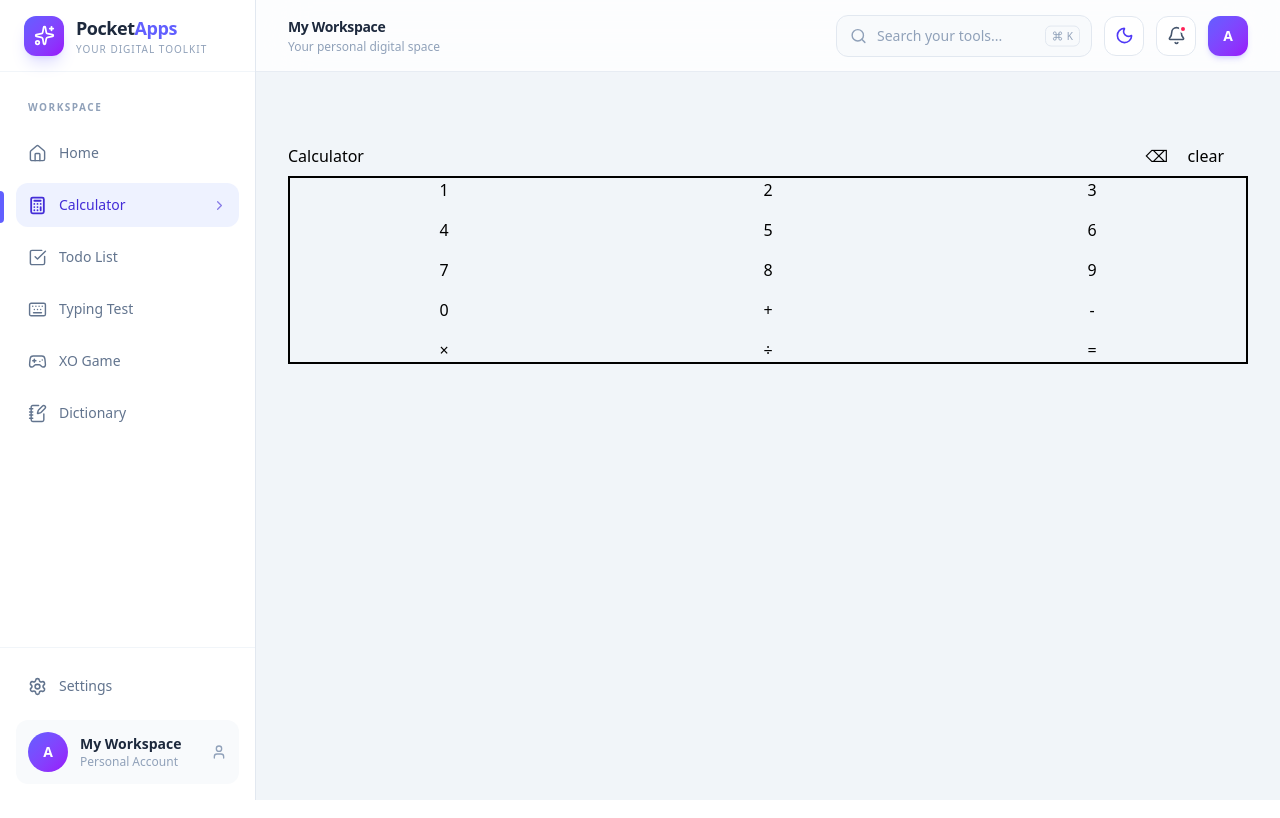
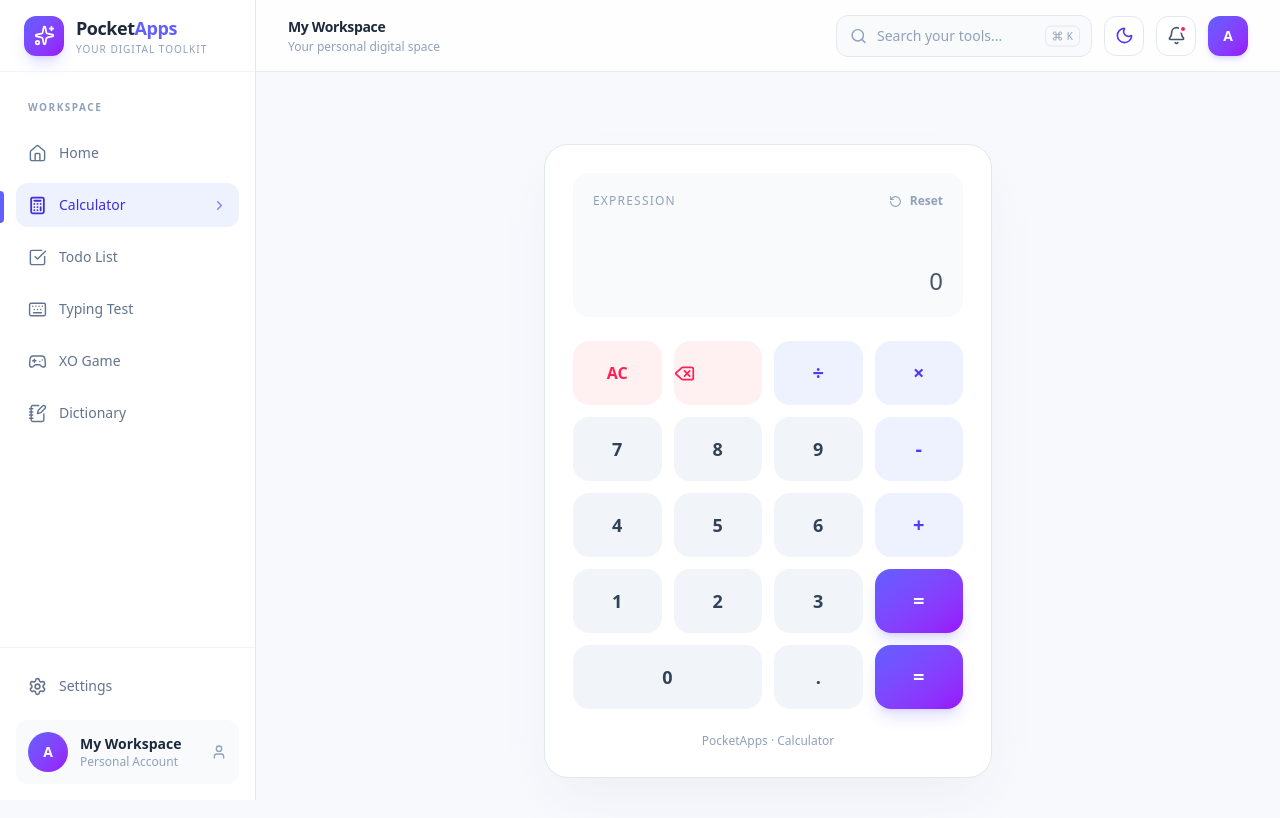
Before and after one commit to afnank16/PocketApps, a React (Vite) app: page /calculator in a window 1280 px wide. Built offline with nearby package versions, Linux system fonts and the light colour scheme.

Commit message:
feat: enhance Calculator component with improved error handling, button styling, and layout adjustments

```diff
--- a/src/pages/Calculator.jsx
+++ b/src/pages/Calculator.jsx
@@ -1,144 +1,359 @@
-import { useState } from "react"
+import { useState } from "react";
 import Sidebar from "../components/Sidebar";
 import Header from "../components/Header";
+import { Delete, RotateCcw, Calculator as CalculatorIcon } from "lucide-react";
 
 function Calculator(props) {
+    const [number, setNumber] = useState("");
+    const [result, setResult] = useState(null);
+    const [error, setError] = useState(false);
 
-    const [number, setNumber] = useState("");//to store calculator characters in a string
-    const [noDuplicate, setNoDuplicate] = useState(1)//to prevent users from entering +-*/ more than once at a time
+    const isDark = props.dark;
 
-    const PushNumber = (n) => { //for numbers eg-1,2,3..
-        setNumber(number + n)
-        setNoDuplicate(1)
+    // Add numbers
+    const PushNumber = (n) => {
+        if (error) {
+            setNumber(n);
+            setError(false);
+            setResult(null);
+            return;
         }
 
-    const AddNumber = (n) => {  //for operators eg. +,-,/,*
-        if (noDuplicate > 1) {
-            return
-        }
-        setNumber(number + n)
-        setNoDuplicate(noDuplicate + 1)
+        setNumber((prev) => prev + n);
+        setResult(null);
+    };
+
+    // Add decimal
+    const AddDecimal = () => {
+        if (error) {
+            setNumber("0.");
+            setError(false);
+            return;
         }
 
-    const BackSpace = () => {
+        const currentPart = number.split(/[+\-*/]/).pop();
 
-        if (number.length < 2) return;
+        if (currentPart.includes(".")) return;
 
-
-        return setNumber(number.slice(0, -1))
+        if (number === "" || /[+\-*/]$/.test(number)) {
+            setNumber((prev) => prev + "0.");
+        } else {
+            setNumber((prev) => prev + ".");
         }
 
-    const CalculateTotal = () => { // call this function when user clicks =
-        let numberr = number;
-        // =====================================================================
-        // STEP 1: Parse the string into an array of numbers and operators
-        // =====================================================================
-        let tokens = [];
-        let currentNum = "";
+        setResult(null);
+    };
 
-        for (let i = 0; i < numberr.length; i++) {
-            let char = numberr[i];
+    // Add operators
+    const AddNumber = (operator) => {
+        if (error) return;
 
-            // Check if the character is a math operator
-            if (char === "+" || char === "-" || char === "*" || char === "/") {
-                tokens.push(Number(currentNum)); // Save the completed number
-                tokens.push(char);              // Save the operator
-                currentNum = "";                // Reset buffer for the next number
-            } else {
-                currentNum += char;             // Build multi-digit numbers character by character
+        if (number === "") {
+            if (operator === "-") {
+                setNumber("-");
             }
-        }
-        tokens.push(Number(currentNum)); // Save the very last number in the string
-
-        // Array state here: [22, "-", 22, "+", 45, "*", 99]
-
-
-        // =====================================================================
-        // STEP 2: Pass 1 — Handle Multiplication (*) and Division (/)
-        // =====================================================================
-        for (let i = 0; i < tokens.length; i++) {
-            if (tokens[i] === "*" || tokens[i] === "/") {
-                let prevNum = tokens[i - 1];
-                let nextNum = tokens[i + 1];
-                let result = tokens[i] === "*" ? prevNum * nextNum : prevNum / nextNum;
-
-                // Remove 3 elements (left number, operator, right number) and inject the result
-                tokens.splice(i - 1, 3, result);
-
-                // Move loop pointer back 1 step to match the shortened array length
-                i--;
-            }
+            return;
         }
 
-        // Array state here: [22, "-", 22, "+", 4455]
-
-
-        // =====================================================================
-        // STEP 3: Pass 2 — Handle Addition (+) and Subtraction (-)
-        // =====================================================================
-        let totalSum = tokens[0]; // Initialize with the very first number
-
-        for (let i = 1; i < tokens.length; i += 2) {
-            let operator = tokens[i];
-            let nextNum = tokens[i + 1];
-
-            if (operator === "+") {
-                totalSum += nextNum;
-            } else if (operator === "-") {
-                totalSum -= nextNum;
-            }
+        if (/[+\-*/]$/.test(number)) {
+            setNumber((prev) => prev.slice(0, -1) + operator);
+            return;
         }
 
-        // Print final calculation result
-        console.log("Calculated Sum:", totalSum); // Output: 4455
-        setNumber(totalSum)
+        setNumber((prev) => prev + operator);
+        setResult(null);
+    };
 
+    // Backspace
+    const BackSpace = () => {
+        setNumber((prev) => prev.slice(0, -1));
+        setResult(null);
+        setError(false);
+    };
+
+    // Clear
+    const Clear = () => {
+        setNumber("");
+        setResult(null);
+        setError(false);
+    };
+
+    // Calculate expression without eval()
+    const CalculateTotal = () => {
+        try {
+            if (!number || /[+\-*/.]$/.test(number)) return;
+
+            const tokens = number.match(/(?:\d+\.?\d*|\.\d+)|[+\-*/]/g);
+
+            if (!tokens || tokens.join("") !== number) {
+                throw new Error("Invalid expression");
             }
 
+            let index = 0;
+
+            // Handle numbers and unary operators
+            const parsePrimary = () => {
+                const token = tokens[index];
+
+                if (token === "-") {
+                    index++;
+                    return -parsePrimary();
+                }
+
+                if (token === "+") {
+                    index++;
+                    return parsePrimary();
+                }
+
+                if (!token || isNaN(Number(token))) {
+                    throw new Error("Invalid expression");
+                }
+
+                index++;
+                return Number(token);
+            };
+
+            // Multiplication and division
+            const parseTerm = () => {
+                let value = parsePrimary();
+
+                while (tokens[index] === "*" || tokens[index] === "/") {
+                    const operator = tokens[index++];
+                    const next = parsePrimary();
+
+                    if (operator === "/" && next === 0) {
+                        throw new Error("Division by zero");
+                    }
+
+                    value =
+                        operator === "*"
+                            ? value * next
+                            : value / next;
+                }
+
+                return value;
+            };
+
+            // Addition and subtraction
+            const parseExpression = () => {
+                let value = parseTerm();
+
+                while (tokens[index] === "+" || tokens[index] === "-") {
+                    const operator = tokens[index++];
+                    const next = parseTerm();
+
+                    value =
+                        operator === "+"
+                            ? value + next
+                            : value - next;
+                }
+
+                return value;
+            };
+
+            const total = parseExpression();
+
+            if (index !== tokens.length || !Number.isFinite(total)) {
+                throw new Error("Invalid expression");
+            }
+
+            const formatted = Number(total.toPrecision(12));
+
+            setNumber(String(formatted));
+            setResult(formatted);
+            setError(false);
+
+        } catch {
+            setError(true);
+            setResult(null);
+        }
+    };
+
+    // Button styling
+    const buttonBase = `flex items-center justify-center rounded-2xl text-lg font-semibold transition-all duration-200 active:scale-95 ${isDark
+            ? "bg-[#1b2740] text-slate-200 hover:bg-[#293854]"
+            : "bg-slate-100 text-slate-700 hover:bg-slate-200"
+        }`;
+
+    const operatorButton = `flex items-center justify-center rounded-2xl text-xl font-semibold transition-all duration-200 active:scale-95 ${isDark
+            ? "bg-indigo-500/15 text-indigo-400 hover:bg-indigo-500/25"
+            : "bg-indigo-50 text-indigo-600 hover:bg-indigo-100"
+        }`;
+
+    const renderButton = (label, action, style = "number") => (
+        <button
+            key={label}
+            onClick={action}
+            className={`h-16 ${style === "number"
+                    ? buttonBase
+                    : style === "operator"
+                        ? operatorButton
+                        : style === "clear"
+                            ? `rounded-2xl font-semibold transition active:scale-95 ${isDark
+                                ? "bg-rose-500/10 text-rose-400 hover:bg-rose-500/20"
+                                : "bg-rose-50 text-rose-500 hover:bg-rose-100"
+                            }`
+                            : "rounded-2xl bg-gradient-to-br from-indigo-500 to-purple-600 text-xl font-bold text-white shadow-lg shadow-indigo-500/20 transition hover:brightness-110 active:scale-95"
+                }`}
+        >
+            {label}
+        </button>
+    );
+
     return (
+        <div
+            className={`min-h-screen transition-colors duration-300 ${isDark
+                    ? "bg-[#0b1020] text-slate-100"
+                    : "bg-[#f8f9fd] text-slate-800"
+                }`}
+        >
+            <Sidebar
+                theme={props.theme}
+                currentTheme={props.currentTheme}
+                dark={props.dark}
+                setDark={props.setDark}
+            />
 
+            <div className="ml-64">
+                <Header
+                    theme={props.theme}
+                    currentTheme={props.currentTheme}
+                    dark={props.dark}
+                    setDark={props.setDark}
+                />
 
+                <main className="flex min-h-[calc(100vh-72px)] flex-col items-center justify-center p-6 md:p-10">
 
+                    {/* Page Heading */}
+                    <div className="mb-8 w-full max-w-md">
+                        {/* <div className="flex items-center gap-3">
+                            <div className="flex h-12 w-12 items-center justify-center rounded-2xl bg-indigo-500/10 text-indigo-500">
+                                <CalculatorIcon size={25} />
+                            </div>
 
-        <div className={`min-h-screen ${props.currentTheme.bg} ${props.currentTheme.text}`}>
-            <Sidebar theme={props.theme} currentTheme={props.currentTheme} dark={props.dark} setDark={props.setDark}/>
-            <div className="ml-64">
-                <Header theme={props.theme} currentTheme={props.currentTheme} dark={props.dark} setDark={props.setDark} />
-                <main className={`p-8 ${props.currentTheme.bg} ${props.currentTheme.text}`}>
+                            <div>
+                                <h1 className="text-2xl font-bold tracking-tight">
+                                    Calculator
+                                </h1>
+                                <p className={`mt-1 text-sm ${isDark ? "text-slate-500" : "text-slate-400"
+                                    }`}>
+                                    Simple calculations, made beautiful.
+                                </p>
+                            </div>
+                        </div> */}
+                    </div>
 
-                        <div className={`${props.currentTheme.text} mt-10 relative`}>
-                            <h1 className="mb-2">Calculator</h1>
-                            <button className={`${props.currentTheme.hover} absolute top-0 right-6`} onClick={() => setNumber("")}>clear</button>
-                            <button className={`${props.currentTheme.hover} ${props.currentTheme.text} absolute top-0 right-20`}
-                                onClick={BackSpace} >⌫
+                    {/* Calculator Body */}
+                    <div
+                        className={`w-full max-w-md rounded-3xl border p-5 shadow-2xl md:p-7 ${isDark
+                                ? "border-white/[0.07] bg-[#131b2e] shadow-black/20"
+                                : "border-slate-200 bg-white shadow-slate-200/60"
+                            }`}
+                    >
+
+                        {/* Display */}
+                        <div
+                            className={`mb-6 flex min-h-36 flex-col justify-between overflow-hidden rounded-2xl p-5 ${isDark ? "bg-[#0b1020]" : "bg-slate-50"
+                                }`}
+                        >
+                            <div className="flex items-center justify-between">
+                                <span className={`text-xs font-medium uppercase tracking-widest ${isDark ? "text-slate-500" : "text-slate-400"
+                                    }`}>
+                                    {error ? "Error" : "Expression"}
+                                </span>
+
+                                <button
+                                    onClick={Clear}
+                                    className={`flex items-center gap-2 text-xs font-semibold transition hover:text-rose-500 ${isDark ? "text-slate-500" : "text-slate-400"
+                                        }`}
+                                >
+                                    <RotateCcw size={13} />
+                                    Reset
                                 </button>
-                            <div className="grid grid-cols-3 gap-4 border-2">
-                                <button className={props.currentTheme.hover} onClick={() => PushNumber("1")}>1</button>
-                                <button className={props.currentTheme.hover} onClick={() => PushNumber("2")}>2</button>
-                                <button className={props.currentTheme.hover} onClick={() => PushNumber("3")}>3</button>
-                                <button className={props.currentTheme.hover} onClick={() => PushNumber("4")}>4</button>
-                                <button className={props.currentTheme.hover} onClick={() => PushNumber("5")}>5</button>
-                                <button className={props.currentTheme.hover} onClick={() => PushNumber("6")}>6</button>
-                                <button className={props.currentTheme.hover} onClick={() => PushNumber("7")}>7</button>
-                                <button className={props.currentTheme.hover} onClick={() => PushNumber("8")}>8</button>
-                                <button className={props.currentTheme.hover} onClick={() => PushNumber("9")}>9</button>
-                                <button className={props.currentTheme.hover} onClick={() => PushNumber("0")}>0</button>
-                                <button className={props.currentTheme.hover} onClick={() => AddNumber("+")}>+</button>
-                                <button className={props.currentTheme.hover} onClick={() => AddNumber("-")}>-</button>
-                                <button className={props.currentTheme.hover} onClick={() => AddNumber("*")}>×</button>
-                                <button className={props.currentTheme.hover} onClick={() => AddNumber("/")}>÷</button>
-                                <button className={props.currentTheme.hover} onClick={CalculateTotal}>=</button>
                             </div>
-                            <div>
-                                {number}
+
+                            <div className="mt-5 text-right">
+                                <p className={`overflow-x-auto whitespace-nowrap text-2xl font-medium ${error
+                                        ? "text-rose-500"
+                                        : isDark
+                                            ? "text-slate-300"
+                                            : "text-slate-600"
+                                    }`}>
+                                    {error ? "Invalid calculation" : number || "0"}
+                                </p>
+
+                                {result !== null && !error && (
+                                    <p className="mt-2 text-3xl font-bold text-indigo-500">
+                                        = {result}
+                                    </p>
+                                )}
                             </div>
+                        </div>
+
+                        {/* Keypad */}
+                        <div className="grid grid-cols-4 gap-3">
+
+                            {renderButton("AC", Clear, "clear")}
+
+                            {renderButton(
+                                <Delete size={21} />,
+                                BackSpace,
+                                "clear"
+                            )}
+
+                            {renderButton("÷", () => AddNumber("/"), "operator")}
+
+                            {renderButton("×", () => AddNumber("*"), "operator")}
+
+                            {renderButton("7", () => PushNumber("7"))}
+                            {renderButton("8", () => PushNumber("8"))}
+                            {renderButton("9", () => PushNumber("9"))}
+                            {renderButton("-", () => AddNumber("-"), "operator")}
+
+                            {renderButton("4", () => PushNumber("4"))}
+                            {renderButton("5", () => PushNumber("5"))}
+                            {renderButton("6", () => PushNumber("6"))}
+                            {renderButton("+", () => AddNumber("+"), "operator")}
+
+                            {renderButton("1", () => PushNumber("1"))}
+                            {renderButton("2", () => PushNumber("2"))}
+                            {renderButton("3", () => PushNumber("3"))}
+
+                            {renderButton(
+                                "=",
+                                CalculateTotal,
+                                "equal"
+                            )}
+
+                            <button
+                                onClick={() => PushNumber("0")}
+                                className={`col-span-2 ${buttonBase}`}
+                            >
+                                0
+                            </button>
+
+                            {renderButton(".", AddDecimal)}
+
+                            <button
+                                onClick={CalculateTotal}
+                                className="h-16 rounded-2xl bg-gradient-to-br from-indigo-500 to-purple-600 text-xl font-bold text-white shadow-lg shadow-indigo-500/20 transition hover:brightness-110 active:scale-95"
+                            >
+                                =
+                            </button>
+
+                        </div>
+
+                        {/* Footer */}
+                        <p className={`mt-6 text-center text-xs ${isDark ? "text-slate-600" : "text-slate-400"
+                            }`}>
+                            PocketApps · Calculator
+                        </p>
                     </div>
 
                 </main>
             </div>
+        </div>
+    );
+}
 
-        </div>
-    )
-
-}
-export default Calculator
+export default Calculator;
```
Lines whose indentation alone changed are shown as unchanged.
